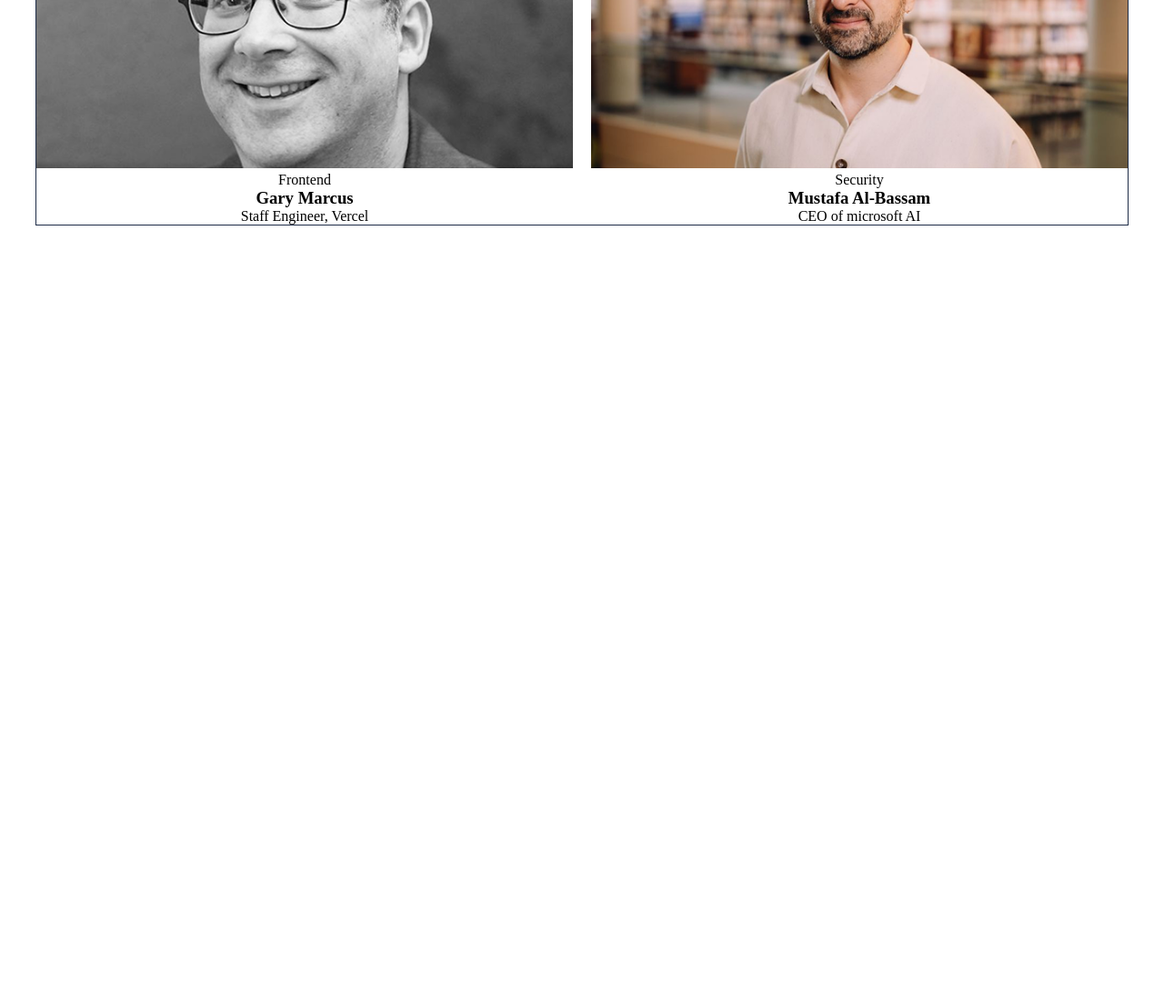
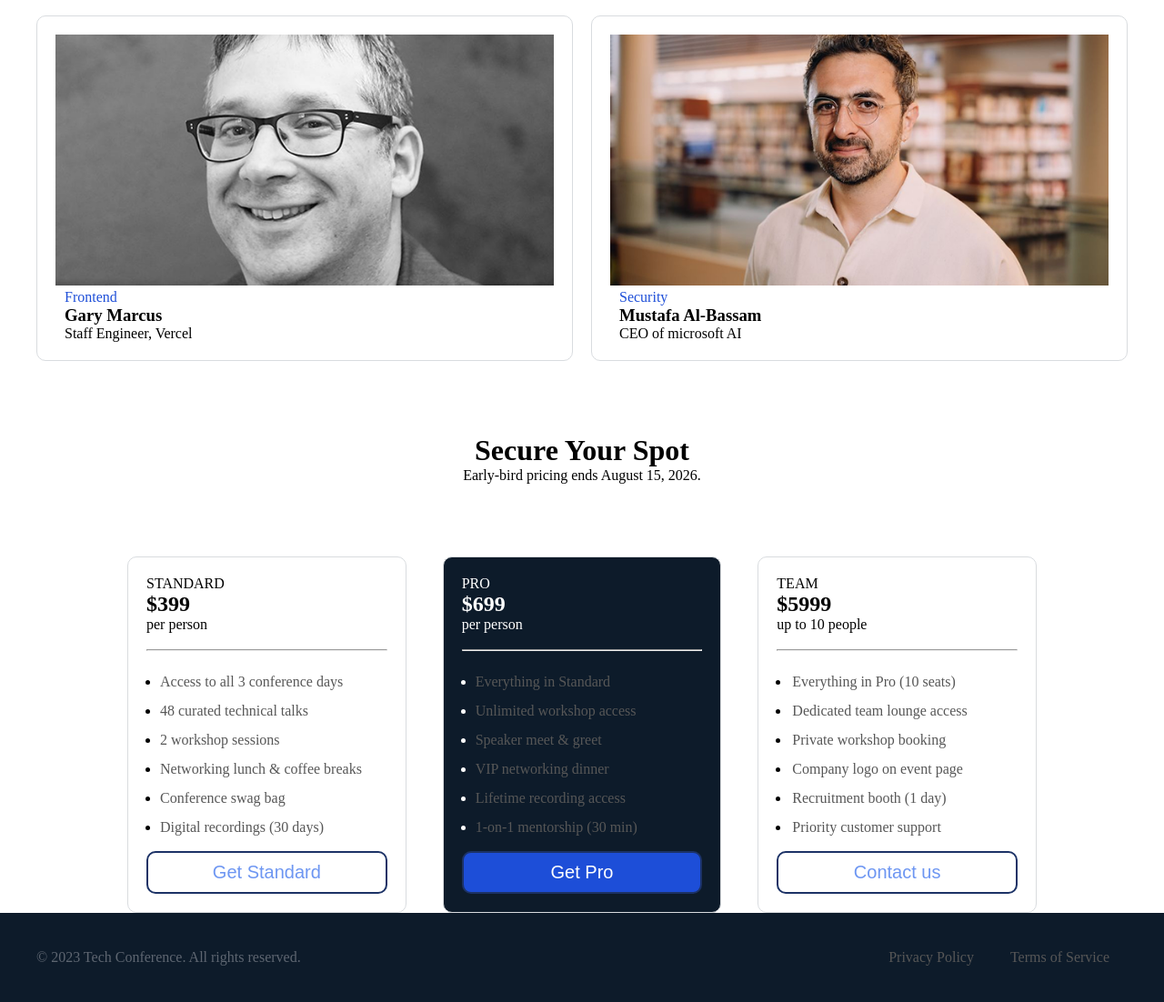
Before and after one commit to Ashraf23455/assignment-1, a plain HTML site: page index.html in a window 1280 px wide. Shown: the part 1359-2461 px from the top of the page at 91% size. Before the commit the page ends 1647 px from the top, so only its background shows below. Drawn offline with Linux system fonts and the light colour scheme.

Commit message:
Only before ai test

```diff
--- a/index.html
+++ b/index.html
@@ -39,34 +39,104 @@
     <!-- hero section end -->
     <!-- star container section    -->
     <section>
-      <div class="container-top"><h2>Meet the Speakers</h2>
+      <div class="container-top"><h1>Meet the Speakers</h1></div>
         <div class="container-bottom">
           <div>
             <img src="./assets/andrej.png" alt="" />
-            <p>AI/ML</p>
+            <p class="p-color">AI/ML</p>
             <h3>Andrej karpathy</h3>
             <p>Pretraining team, Anthropic</p>
           </div>
           <div>
             <img src="./assets/demis.png"" />
-            <p>Cloud & DevOps</p>
+            <p class="p-color">Cloud & DevOps</p>
             <h3>Demis Hassabis</h3>
             <p>Co-Founder and CEO, Google DeepMind</p>
           </div>
           <div>
             <img src="./assets/gary.png" alt="" />
-            <p>Frontend</p>
+            <p class="p-color">Frontend</p>
             <h3>Gary Marcus</h3>
             <p>Staff Engineer, Vercel</p>
           </div>
           <div>
             <img src="./assets/mustafa.png" alt="" />
-            <p>Security</p>
+            <p class="p-color">Security</p>
             <h3>Mustafa Al-Bassam</h3>
             <p> CEO of microsoft AI </p>
           </div>
         </div>
+        </div>
+    </section>
+<!-- end -->
+
+<!-- start of new section  -->
+
+
+<div class="container-top"><h1>Secure Your Spot</h1>
+  <p>Early-bird pricing ends August 15, 2026.</p>
+
+</div>
+    <section class="pricing">
+
+      <div class="standard">
+        <p>STANDARD</p>
+        <h1>$399</h1>
+        <p>per person</p>
+        <br>
+        <hr>
+        <br>
+        <ul>
+          <li><a href="">Access to all 3 conference days</a></li>
+          <li><a href="">48 curated technical talks</a></li>
+          <li><a href="">2 workshop sessions</a></li>
+          <li><a href="">Networking lunch & coffee breaks</a></li>
+          <li><a href="">Conference swag bag</a></li>
+          <li><a href="">Digital recordings (30 days)</a></li>
+        </ul>
+        <button class="price-btn">Get Standard</button>
+      </div>
+      <div class="pro">
+        <p>PRO</p>
+        <h1>$699</h1>
+        <p>per person</p>
+        <br>
+        <hr>
+        <br>
+        <ul>
+          <li><a href="">Everything in Standard</a></li>
+          <li><a href="">Unlimited workshop access</a></li>
+          <li><a href="">Speaker meet & greet</a></li>
+          <li><a href="">VIP networking dinner</a></li>
+          <li><a href="">Lifetime recording access</a></li>
+          <li><a href="">1-on-1 mentorship (30 min)</a></li>
+        </ul>
+        <button class="price-btn">Get Pro</button>
+      </div>
+
+      <div class="team">
+        <p>TEAM</p>
+        <h1>$5999</h1>
+        <p>up to 10 people</p>
+        <br>
+        <hr>
+        <ul>
+          <br>
+          <li><a href="">Everything in Pro (10 seats)</a></li>
+          <li><a href="">Dedicated team lounge access</a></li>
+          <li><a href="">Private workshop booking</a></li>
+          <li><a href="">Company logo on event page</a></li>
+          <li><a href="">Recruitment booth (1 day)</a></li>
+          <li><a href="">Priority customer support</a></li>
+        </ul>
+        <button class="price-btn">Contact us</button>
       </div>
     </section>
+    <footer>
+      <div> <p>&copy; 2023 Tech Conference. All rights reserved.</p></div>
+      <ul><li><a href="">Privacy Policy</a></li>
+        <li><a href="">Terms of Service</a></li>
+      </ul>
+    </footer>
   </body>
 </html>
--- a/style.css
+++ b/style.css
@@ -23,7 +23,7 @@ nav div{
     flex: 1;
     /* border: 1px solid #1e2c47; */
 }
-ul{
+.menu{
     display: flex;
     justify-content: center;
     gap: 15px;
@@ -71,8 +71,9 @@ ul li a{
 /* meet the speaker section */
 .container-top{
    text-align: center;
-    padding: 20px;
-    margin-bottom: 20px;
+    padding-top: 80px;
+
+}
 
 .container-bottom{
     display: flex;
@@ -84,12 +85,126 @@ ul li a{
     max-width: 1200px;
     margin: 0 auto;
     text-align: center;
-    border: 1px solid #1e2c47;
+    padding-top: 50px;
+
 }
 .container-bottom div img{
    max-width: 100%;
 
 }
-.container-bottom div p h2{
-    text-align: right
+.container-bottom div{
+    border: 1px solid #d9dcdf;
+    padding: 20px;
+    border-radius: 10px;
 }
+.container-bottom div p{
+    text-align: left;
+    margin-left: 10px;
+}
+.container-bottom div h3{
+    text-align: left;
+    margin-left: 10px;
+}
+.p-color{
+    color: #1D4ED8;
+}
+/* end  */
+/* start pricing section */
+/* .standard{
+    border: 1px solid #d9dcdf;
+    padding: 20px;
+    border-radius: 10px;
+    text-align: center;
+}
+.pricing{
+    max-width: 1200px;
+    margin: 0 auto;
+
+} */
+.pricing{
+    padding-top: 80px;
+    display: grid;
+    grid-template-columns: repeat(3, 1fr);
+    gap: 40px;
+    max-width: 1000px;
+    margin: 0 auto;
+}
+.standard{
+    border: 1px solid #d9dcdf;
+    padding: 20px;
+    border-radius: 10px;
+    text-align: left;
+}
+.standard li a{
+    text-align: left;
+    color: #575757;
+    line-height: 2;
+}
+.price-btn{
+    font-size: 20px;
+    font-weight: 900px;
+    background-color: white;
+    color: #6D96F2;
+    width: 100%;
+    margin: 10px auto 0;
+    padding: 10px 20px;
+    border-radius: 10px;
+    border: 2px solid #1c3266
+
+
+}
+.pro{
+    background-color: #0D1B2A;
+    color: #FFFFFF;
+    border: 1px solid #d9dcdf;
+    padding: 20px;
+    border-radius: 10px;
+    text-align: left;
+}
+.pro li a{
+    text-align: left;
+    color: #575757;
+    line-height: 2;
+}
+.team{
+    border: 1px solid #d9dcdf;
+    padding: 20px;
+    border-radius: 10px;
+    text-align: left;
+}
+.team li a{
+    text-align: left;
+    color: #575757;
+    line-height: 2;
+    margin-left: 2px;
+}
+ul{
+    padding-left: 15px;
+}
+.pro button{!important
+    front-size: 20px;
+    font-weight: 900px;
+    background-color: #1D4ED8;
+    color: white;
+    margin-left: 10px auto 0;
+    padding: 10px 20px;
+    border-radius: 10px;
+    border: 2px solid #1c3266
+    cursor: pointer
+}
+
+/* fotter */
+footer{
+    display: flex;
+    justify-content: space-between;
+    background-color:#0D1B2A;
+    color: #5E6671;
+    padding: 40px ;
+    text-align: center;
+}
+footer ul{
+    display: flex;
+    gap: 20px;
+    list-style: none;
+    text-decoration: none;
+}
```
